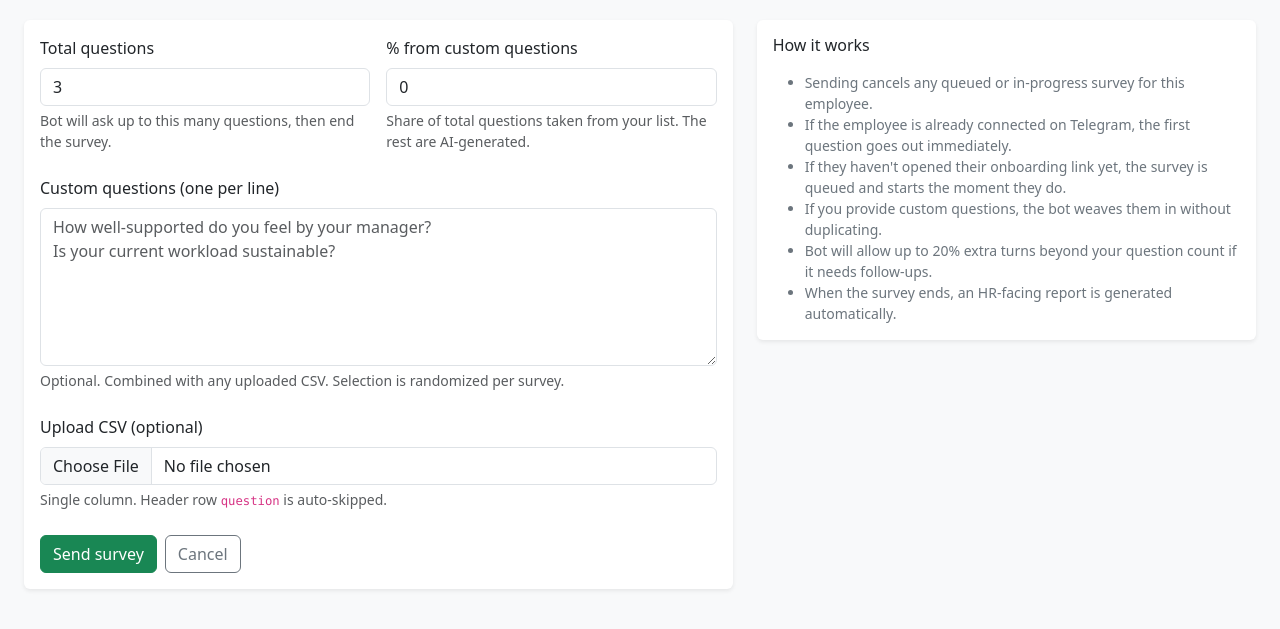
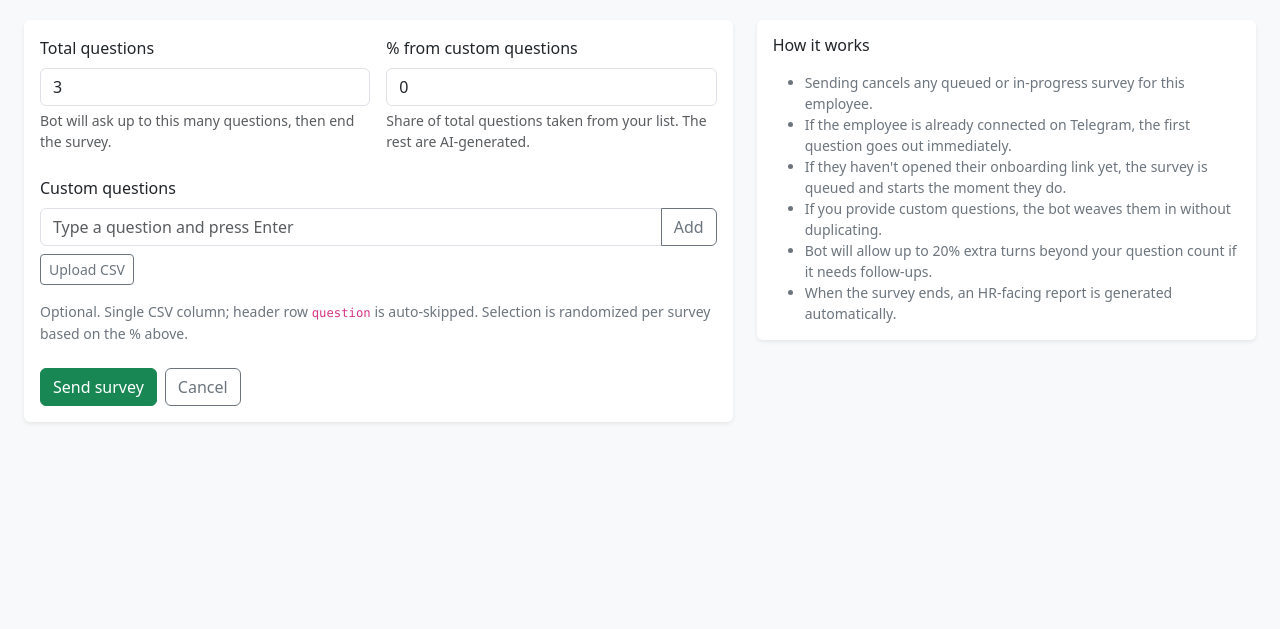
Before and after one commit to sentiment-sense-app/sentiment-sense-app, a FastAPI app: template app/templates/start_survey.html in a window 1280 px wide. Shown: the part 151-780 px from the top of the page. Run offline with FastAPI, Linux system fonts and the light colour scheme; the template is opened without the code that fills it, so the values that code supplies are empty.

Commit message:
Manage custom questions inline with delete and clear all

```diff
--- a/app/templates/start_survey.html
+++ b/app/templates/start_survey.html
@@ -13,7 +13,7 @@
   <div class="col-12 col-lg-7">
     <div class="card border-0 shadow-sm">
       <div class="card-body">
-        <form method="post" action="/admin/employees/{{ employee.id }}/start-survey" enctype="multipart/form-data" class="vstack gap-4">
+        <form id="send-survey-form" method="post" action="/admin/employees/{{ employee.id }}/start-survey" enctype="multipart/form-data" class="vstack gap-4">
           <input type="hidden" name="csrf_token" value="{{ csrf_token }}">
 
           <div class="row g-3">
@@ -30,15 +30,22 @@
           </div>
 
           <div>
-            <label class="form-label">Custom questions (one per line)</label>
-            <textarea class="form-control" name="custom_questions_text" rows="6" placeholder="How well-supported do you feel by your manager?&#10;Is your current workload sustainable?"></textarea>
-            <div class="form-text">Optional. Combined with any uploaded CSV. Selection is randomized per survey.</div>
-          </div>
-
-          <div>
-            <label class="form-label">Upload CSV (optional)</label>
-            <input type="file" class="form-control" name="custom_questions_file" accept=".csv,text/csv">
-            <div class="form-text">Single column. Header row <code>question</code> is auto-skipped.</div>
+            <label class="form-label">Custom questions</label>
+            <div class="input-group mb-2">
+              <input type="text" class="form-control" id="question-input" placeholder="Type a question and press Enter">
+              <button type="button" class="btn btn-outline-secondary" id="question-add-btn">Add</button>
+            </div>
+            <div class="d-flex flex-wrap gap-2 align-items-center mb-2">
+              <label class="btn btn-outline-secondary btn-sm mb-0">
+                Upload CSV
+                <input type="file" id="question-csv-input" accept=".csv,text/csv" hidden>
+              </label>
+              <button type="button" class="btn btn-outline-danger btn-sm" id="question-clear-btn" hidden>Clear all</button>
+              <span class="text-secondary small ms-auto" id="question-count"></span>
+            </div>
+            <ul class="list-group mb-2" id="question-list"></ul>
+            <div class="text-secondary small" id="question-empty-hint">Optional. Single CSV column; header row <code>question</code> is auto-skipped. Selection is randomized per survey based on the % above.</div>
+            <textarea class="form-control" name="custom_questions_text" id="custom-questions-text" rows="6" hidden></textarea>
           </div>
 
           <div class="d-flex gap-2">
@@ -66,4 +73,90 @@
     </div>
   </div>
 </section>
+
+<script>
+(() => {
+  const list = document.getElementById("question-list");
+  const input = document.getElementById("question-input");
+  const addBtn = document.getElementById("question-add-btn");
+  const csvInput = document.getElementById("question-csv-input");
+  const clearBtn = document.getElementById("question-clear-btn");
+  const emptyHint = document.getElementById("question-empty-hint");
+  const count = document.getElementById("question-count");
+  const hiddenText = document.getElementById("custom-questions-text");
+
+  const questions = [];
+
+  const render = () => {
+    list.innerHTML = "";
+    questions.forEach((q, i) => {
+      const li = document.createElement("li");
+      li.className = "list-group-item d-flex justify-content-between align-items-start gap-2";
+      const span = document.createElement("span");
+      span.className = "flex-grow-1";
+      span.textContent = q;
+      const btn = document.createElement("button");
+      btn.type = "button";
+      btn.className = "btn-close";
+      btn.setAttribute("aria-label", "Remove question");
+      btn.addEventListener("click", () => {
+        questions.splice(i, 1);
+        render();
+      });
+      li.appendChild(span);
+      li.appendChild(btn);
+      list.appendChild(li);
+    });
+    const has = questions.length > 0;
+    clearBtn.hidden = !has;
+    emptyHint.hidden = has;
+    count.textContent = has ? `${questions.length} question${questions.length === 1 ? "" : "s"}` : "";
+    hiddenText.value = questions.join("\n");
+  };
+
+  const addQuestion = (text) => {
+    const trimmed = (text || "").trim();
+    if (!trimmed) return;
+    questions.push(trimmed);
+  };
+
+  const addMany = (lines) => {
+    lines.forEach(addQuestion);
+    render();
+  };
+
+  addBtn.addEventListener("click", () => {
+    addQuestion(input.value);
+    input.value = "";
+    render();
+    input.focus();
+  });
+
+  input.addEventListener("keydown", (event) => {
+    if (event.key === "Enter") {
+      event.preventDefault();
+      addBtn.click();
+    }
+  });
+
+  clearBtn.addEventListener("click", () => {
+    questions.length = 0;
+    render();
+  });
+
+  csvInput.addEventListener("change", async (event) => {
+    const file = event.target.files[0];
+    if (!file) return;
+    const text = await file.text();
+    const lines = text.split(/\r?\n/).map((raw) => {
+      const first = raw.split(",", 1)[0].trim().replace(/^['"]|['"]$/g, "");
+      return first;
+    }).filter((line, idx) => line && !(idx === 0 && /^questions?$/i.test(line)));
+    addMany(lines);
+    csvInput.value = "";
+  });
+
+  render();
+})();
+</script>
 {% endblock %}
```
Also changed, not shown: sample_questions.csv (added, +11 -0 lines).
